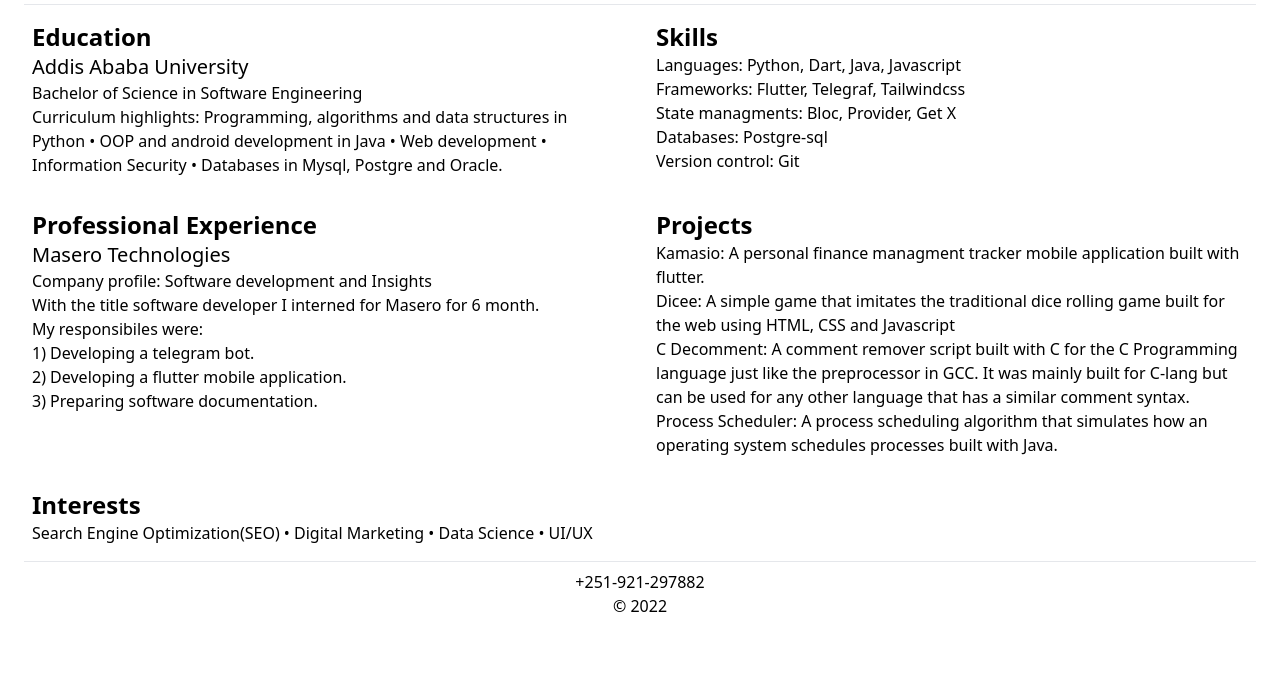
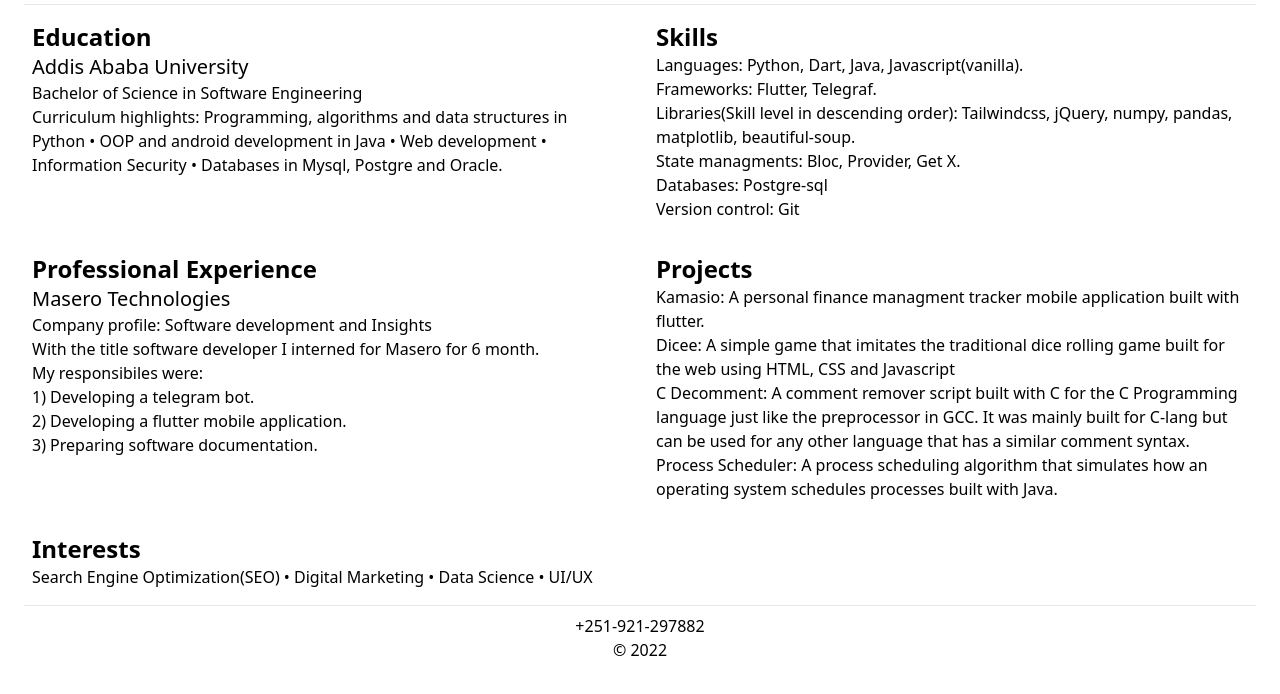
Before and after one commit to michaelzewdu/cv, a website: page index.html in a window 1280 px wide. Shown: the part 112-806 px from the top of the page. Drawn offline with nearby package versions, Linux system fonts and the light colour scheme.

Commit message:
docs: Added libraries

```diff
--- a/index.html
+++ b/index.html
@@ -58,9 +58,10 @@
 
         <div class="m-2">
             <h3 class="text-2xl font-semibold">Skills</h3>
-            <p class="font-light"> <span class="font-normal">Languages: </span> Python, Dart, Java, Javascript</p>
-            <p class="font-light"> <span class="font-normal">Frameworks: </span> Flutter, Telegraf, Tailwindcss</p>
-            <p class="font-light"> <span class="font-normal">State managments: </span> Bloc, Provider, Get X</p>
+            <p class="font-light"> <span class="font-normal">Languages: </span> Python, Dart, Java, Javascript(vanilla).</p>
+            <p class="font-light"> <span class="font-normal">Frameworks: </span> Flutter, Telegraf.</p>
+            <p class="font-light"> <span class="font-normal">Libraries</span>(Skill level in descending order): Tailwindcss, jQuery, numpy, pandas, matplotlib, beautiful-soup.</p>
+            <p class="font-light"> <span class="font-normal">State managments: </span> Bloc, Provider, Get X.</p>
             <p class="font-light"> <span class="font-normal">Databases: </span> Postgre-sql</p>
             <p class="font-light"> <span class="font-normal">Version control: </span> Git</p>
         </div>
```
